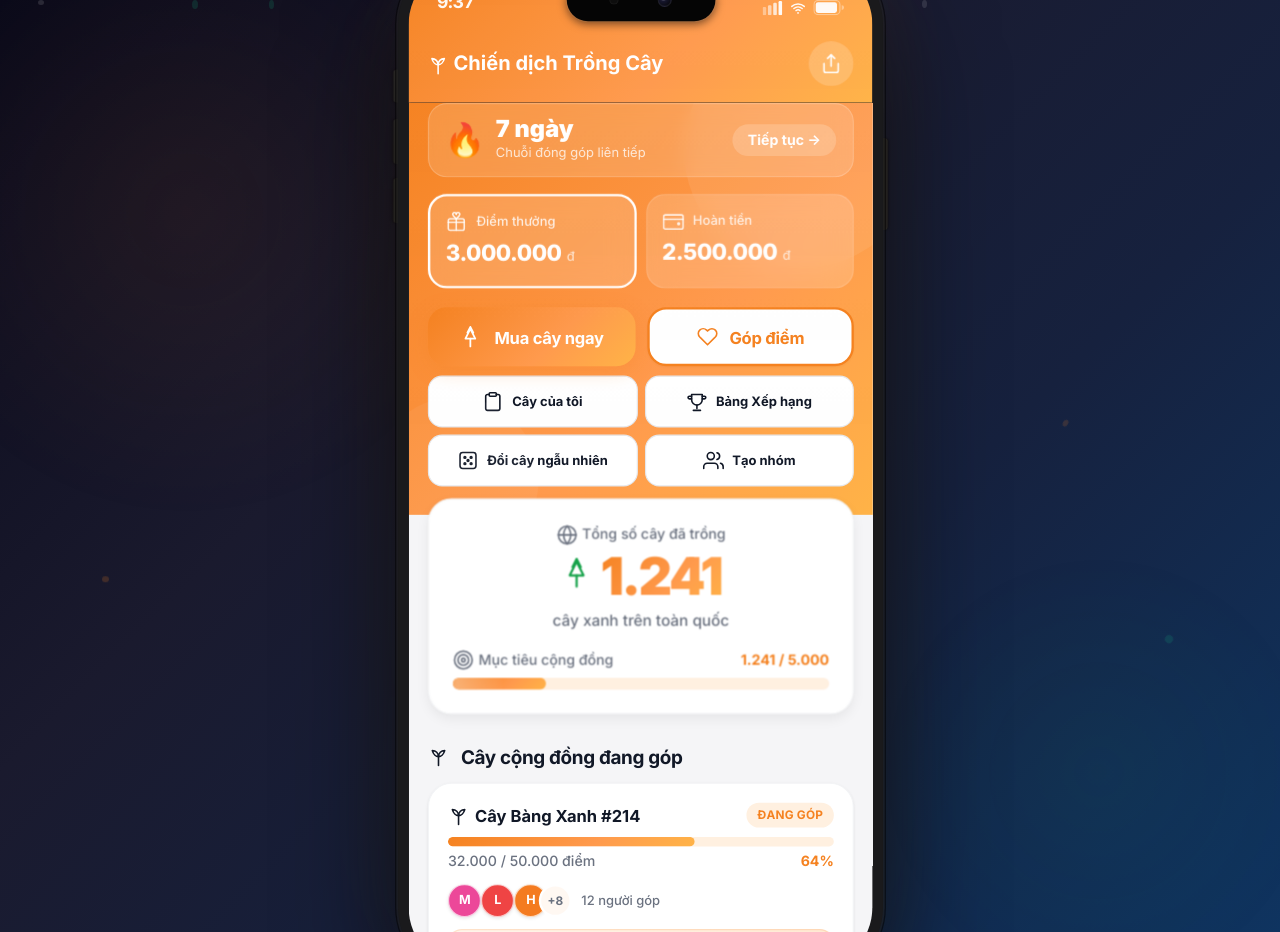
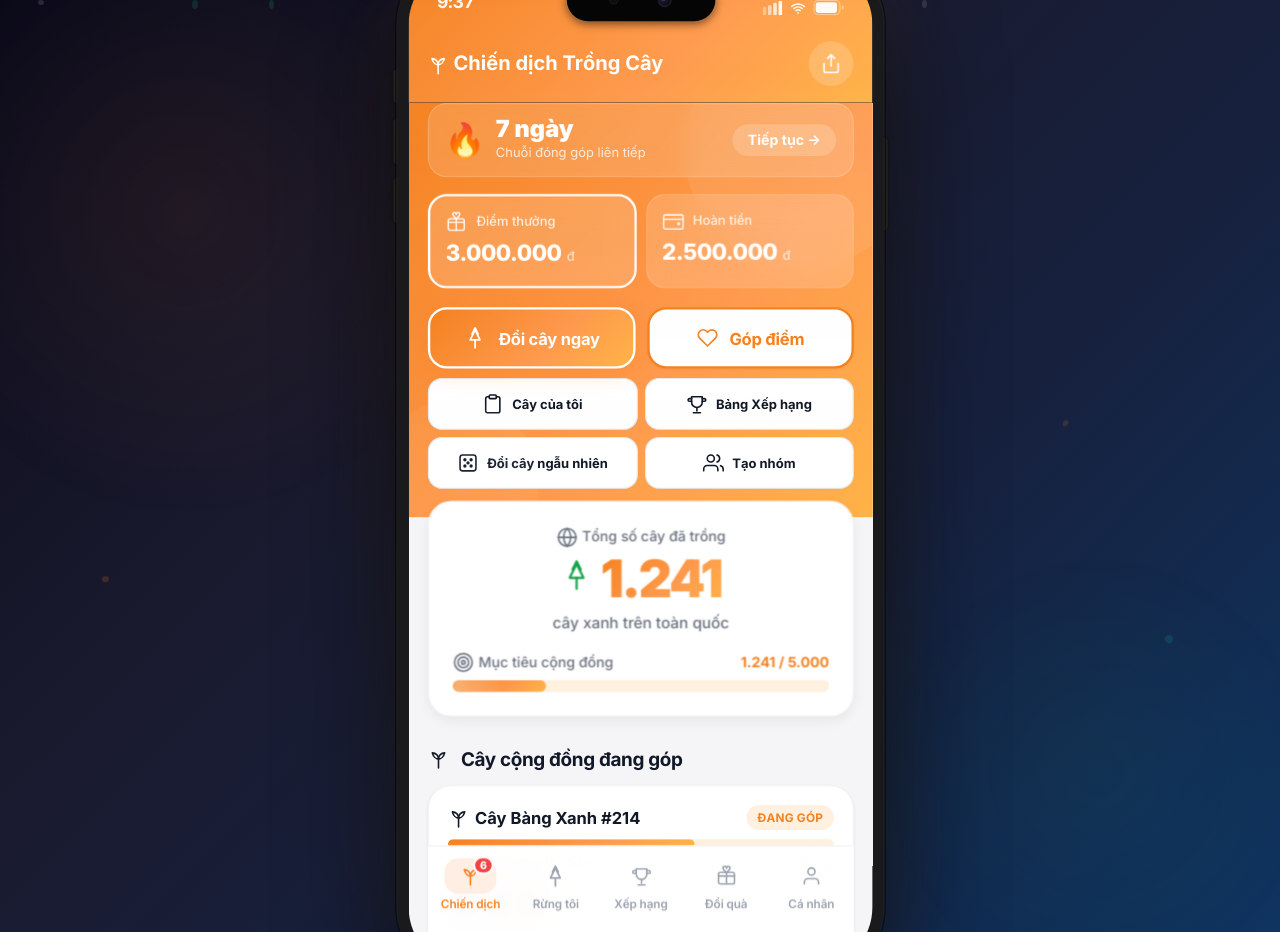
Before and after one commit to Trantuananhk4x6/SHB, a Next.js app: page / in a window 1280 px wide. Built offline with nearby package versions, Linux system fonts and the light colour scheme.

Commit message:
chore: rename tree buy to redeem and add white borders to buttons, fix TS compiler errors

```diff
--- a/app/page.tsx
+++ b/app/page.tsx
@@ -358,12 +358,14 @@ function StatusBar({ light = false }: { light?: boolean }) {
 }
 
 // Bottom Navigation Bar
-type TabType = 'campaign' | 'forest' | 'leaderboard';
+type TabType = 'campaign' | 'forest' | 'leaderboard' | 'rewards' | 'profile';
 function BottomNav({ tab, setTab, notifCount }: { tab: TabType; setTab: (t: TabType) => void; notifCount: number }) {
   const items: { id: TabType; icon: React.ReactNode; label: string; badge?: number }[] = [
     { id: 'campaign', icon: I.seedling, label: 'Chiến dịch', badge: notifCount > 0 ? notifCount : undefined },
     { id: 'forest', icon: I.tree, label: 'Rừng tôi' },
     { id: 'leaderboard', icon: I.trophy, label: 'Xếp hạng' },
+    { id: 'rewards', icon: I.gift, label: 'Đổi quà' },
+    { id: 'profile', icon: I.user, label: 'Cá nhân' },
   ];
   return (
     <div className="bottom-nav">
@@ -1056,7 +1058,7 @@ export default function App() {
                   </div>
 
                   <div className="cp-cta">
-                    <button className="cp-cta-btn cp-cta-primary ripple" onClick={() => setShowBuy(true)} id="btn-buy"><span className="ic-inline">{I.tree}</span>Mua cây ngay</button>
+                    <button className="cp-cta-btn cp-cta-primary ripple" style={{ border: '2px solid #ffffff' }} onClick={() => setShowBuy(true)} id="btn-buy"><span className="ic-inline">{I.tree}</span>Đổi cây ngay</button>
                     <button className="cp-cta-btn cp-cta-secondary ripple" onClick={() => setShowDonate(true)} id="btn-donate"><span className="ic-inline">{I.heart}</span>Góp điểm</button>
                   </div>
                   <div className="cp-cta-row2">
@@ -1256,6 +1258,7 @@ export default function App() {
                       </div>
                     ))}
                   </div>
+                  <BottomNav tab={tab} setTab={setTab} notifCount={notifCount} />
                 </div>
               </div>
             )}
@@ -1314,8 +1317,8 @@ export default function App() {
                           })}
                         </div>
                         <div style={{ display: 'grid', gridTemplateColumns: '1fr 1fr', gap: 8, marginTop: 12 }}>
-                          <button className="cp-cta-btn cp-cta-primary ripple" style={{ margin: 0, fontSize: 12, padding: '10px 8px' }} onClick={() => { setTab('campaign'); setTimeout(() => setShowBuy(true), 50); }}>
-                            <span className="ic-inline">{I.tree}</span>Mua cây ngay
+                          <button className="cp-cta-btn cp-cta-primary ripple" style={{ margin: 0, fontSize: 12, padding: '10px 8px', border: '2px solid #ffffff' }} onClick={() => { setTab('campaign'); setTimeout(() => setShowBuy(true), 50); }}>
+                            <span className="ic-inline">{I.tree}</span>Đổi cây ngay
                           </button>
                           <button className="cp-cta-btn cp-cta-secondary ripple" style={{ margin: 0, fontSize: 12, padding: '10px 8px' }} onClick={() => { setTab('campaign'); setTimeout(() => setShowDonate(true), 50); }}>
                             <span className="ic-inline">{I.heart}</span>Góp điểm ngay
@@ -1392,6 +1395,7 @@ export default function App() {
                       );
                     })()}
                   </div>
+                  <BottomNav tab={tab} setTab={setTab} notifCount={notifCount} />
                 </div>
               </div>
             )}
@@ -1443,7 +1447,7 @@ export default function App() {
                             </div>
                           </div>
                         ); })()}
-                        <button className="lb-buy-nudge" onClick={() => { setTab('campaign'); setShowBuy(true); }}><span className="ic-inline">{I.tree}</span>Mua cây để leo hạng →</button>
+                        <button className="lb-buy-nudge" onClick={() => { setTab('campaign'); setShowBuy(true); }}><span className="ic-inline">{I.tree}</span>Đổi cây để leo hạng →</button>
                       </div>
                     ) : (
                       <div className="lb-list">
@@ -1477,6 +1481,7 @@ export default function App() {
                       </div>
                     )}
                   </div>
+                  <BottomNav tab={tab} setTab={setTab} notifCount={notifCount} />
                 </div>
               </div>
             )}
@@ -1547,7 +1552,7 @@ export default function App() {
                             </div>
                             <div style={{ flex: 1, minWidth: 0 }}>
                               <div style={{ fontWeight: 700, fontSize: 13, color: 'var(--t1)' }}>{t.name}</div>
-                              <div style={{ fontSize: 11, color: 'var(--t2)', marginTop: 2 }}>{t.location} · {t.species}</div>
+                              <div style={{ fontSize: 11, color: 'var(--t2)', marginTop: 2 }}>{t.location} · {t.date}</div>
                             </div>
                             <div style={{ fontSize: 11, fontWeight: 700, color: 'var(--ok)', background: '#D1FAE5', borderRadius: 'var(--r-full)', padding: '2px 8px', flexShrink: 0 }}>#{i + 1}</div>
                           </button>
@@ -1603,10 +1608,10 @@ export default function App() {
               <div className="modal-bg" onClick={() => setShowBuy(false)}>
                 <div className="modal-sheet" onClick={e => e.stopPropagation()}>
                   <div className="modal-handle" />
-                  <div className="modal-title"><span className="ic-inline">{I.tree}</span>Mua cây ngay</div>
-                  <div className="modal-sub">Sử dụng <strong>{fmt(TREE_PRICE)} điểm</strong> từ <strong>{ptType === 'reward' ? 'Quỹ điểm thưởng' : 'Quỹ hoàn tiền'}</strong> để trồng 1 cây xanh</div>
+                  <div className="modal-title"><span className="ic-inline">{I.tree}</span>Đổi cây ngay</div>
+                  <div className="modal-sub">Sử dụng <strong>{fmt(TREE_PRICE)} điểm</strong> từ <strong>{ptType === 'reward' ? 'Quỹ điểm thưởng' : 'Quỹ hoàn tiền'}</strong> để đổi 1 cây xanh</div>
                   <div style={{ background: 'var(--section)', borderRadius: 'var(--r-lg)', padding: 16, marginBottom: 16 }}>
-                    {[['Giá mỗi cây', `${fmt(TREE_PRICE)} điểm`], ['Số dư hiện tại', `${fmt(pts())} điểm`], ['Sau khi mua', `${fmt(Math.max(pts() - TREE_PRICE, 0))} điểm`]].map(([k, v], i) => (
+                    {[['Giá mỗi cây', `${fmt(TREE_PRICE)} điểm`], ['Số dư hiện tại', `${fmt(pts())} điểm`], ['Sau khi đổi', `${fmt(Math.max(pts() - TREE_PRICE, 0))} điểm`]].map(([k, v], i) => (
                       <div key={i} style={{ display: 'flex', justifyContent: 'space-between', marginBottom: i < 2 ? 8 : 0 }}>
                         <span style={{ fontSize: 13, color: 'var(--t2)' }}>{k}</span>
                         <span style={{ fontSize: 13, fontWeight: 700, color: i === 2 ? (pts() >= TREE_PRICE ? 'var(--ok)' : 'var(--err)') : i === 1 ? 'var(--shb)' : 'var(--t1)' }}>{v}</span>
@@ -1617,7 +1622,7 @@ export default function App() {
                     <button className={`pt-btn ${ptType === 'reward' ? 'pt-on' : ''}`} onClick={() => setPtType('reward')}><span className="ic-inline">{I.gift}</span>Điểm thưởng</button>
                     <button className={`pt-btn ${ptType === 'cashback' ? 'pt-on' : ''}`} onClick={() => setPtType('cashback')}><span className="ic-inline">{I.wallet}</span>Hoàn tiền</button>
                   </div>
-                  <button className="m-btn m-btn-primary" onClick={() => { if (pts() < TREE_PRICE) { showToast('Không đủ điểm!', 'error'); return; } setShowBuy(false); openConfirm('Mua cây xanh', 'Trồng 1 cây xanh cho Việt Nam', TREE_PRICE, 'tree', handleBuy); }} disabled={pts() < TREE_PRICE}>
+                  <button className="m-btn m-btn-primary" onClick={() => { if (pts() < TREE_PRICE) { showToast('Không đủ điểm!', 'error'); return; } setShowBuy(false); openConfirm('Đổi cây xanh', 'Trồng 1 cây xanh cho Việt Nam', TREE_PRICE, 'tree', handleBuy); }} disabled={pts() < TREE_PRICE}>
                     {pts() >= TREE_PRICE ? 'Xem lại & Xác nhận' : 'Không đủ điểm'}
                   </button>
                   <button className="m-btn m-btn-ghost" onClick={() => setShowBuy(false)}>Hủy</button>
```
